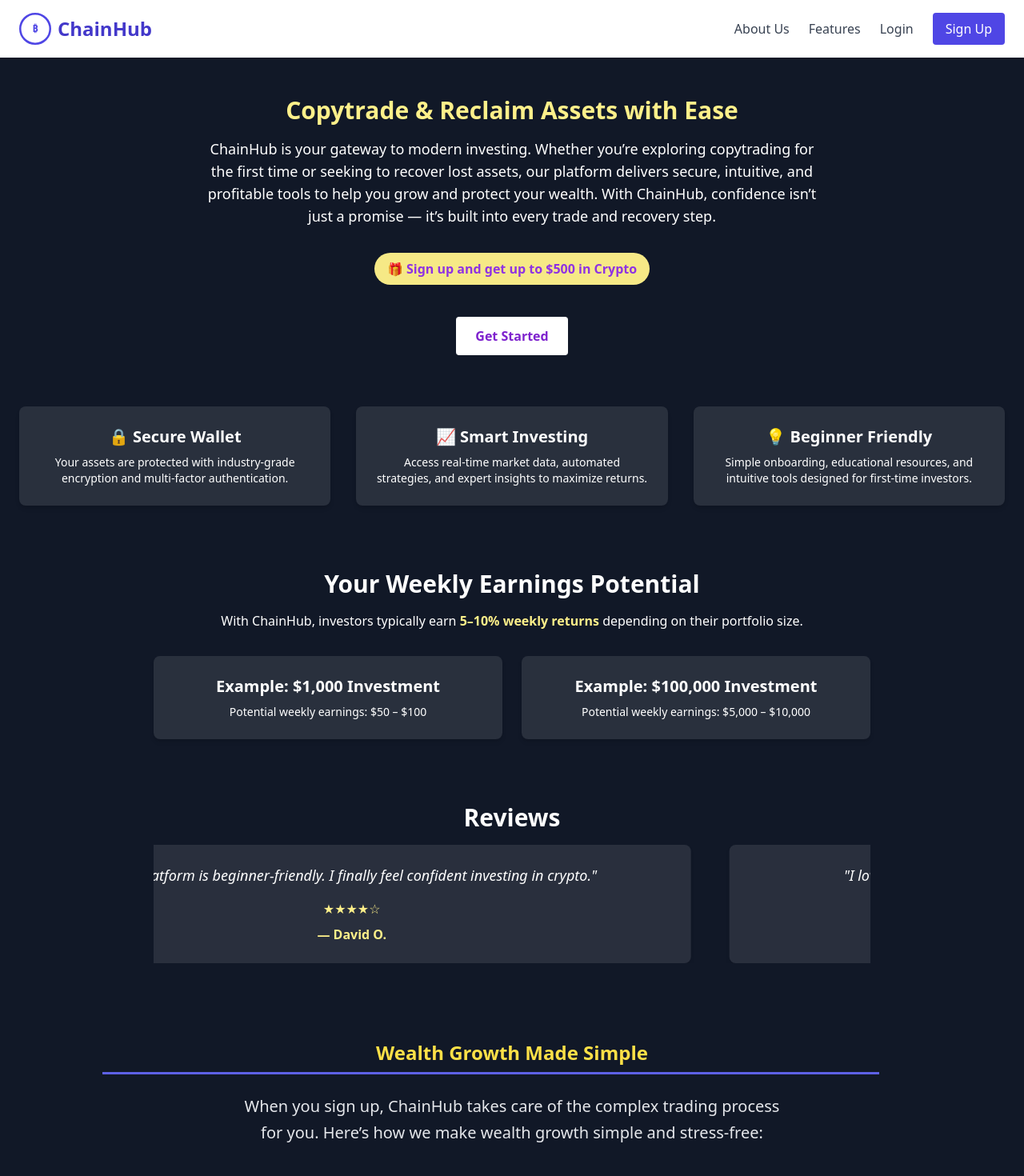
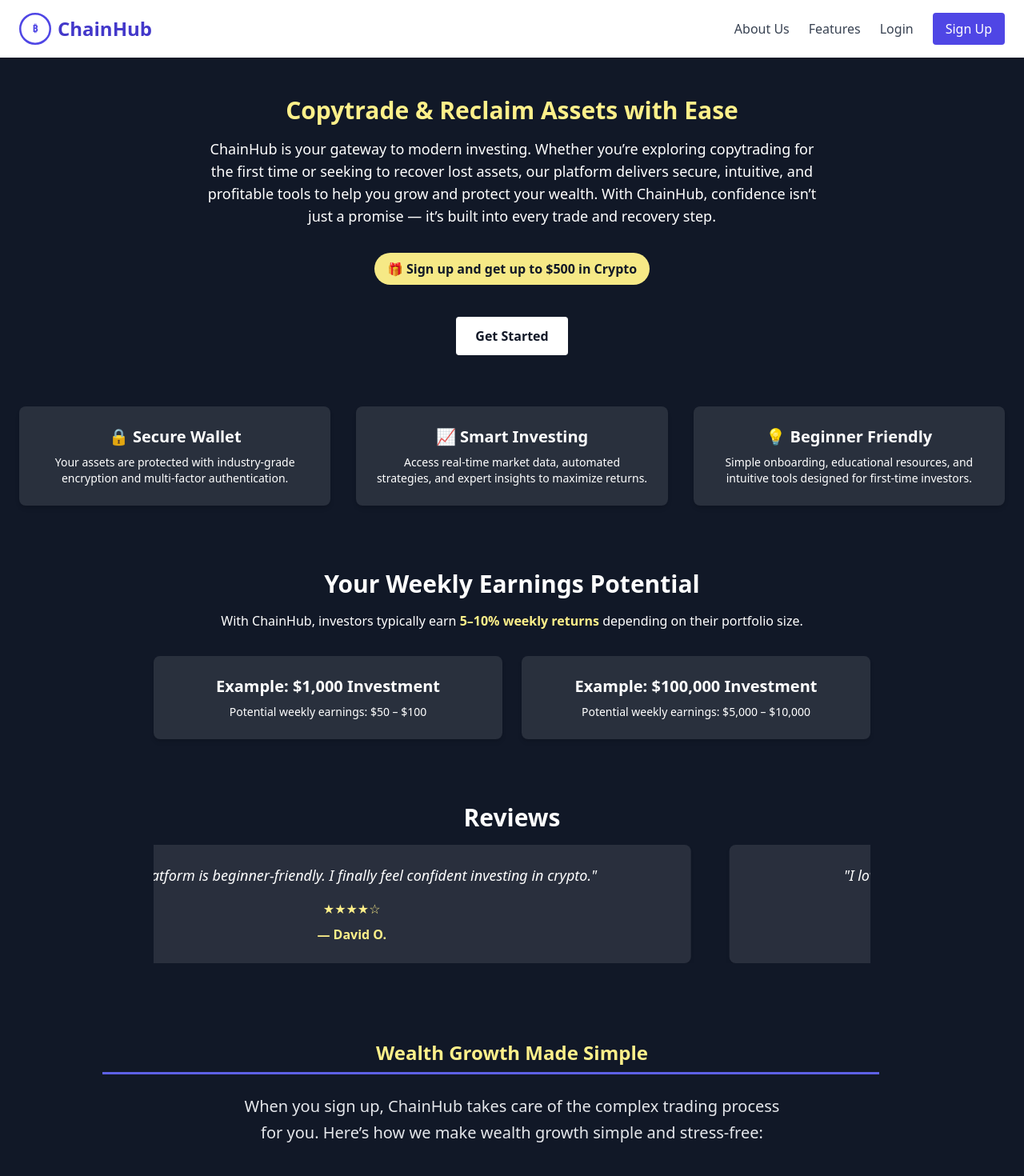
Before and after one commit to O-G-A1/CryptoInsider, a React (Create React App) app in the folder Frontend/: page / in a window 1280 px wide. Shown: the top 1470 px of the page at 80% size. Built offline with nearby package versions, Linux system fonts and the light colour scheme.

Commit message:
updatetext

```diff
--- a/Frontend/src/App.js
+++ b/Frontend/src/App.js
@@ -58,13 +58,13 @@
                 </div>
                 {/* 🎁 Promo Badge */}
                 <div className="flex flex-col items-center space-y-4 mt-8">
-                  <p className="inline-block bg-yellow-200 text-purple-600 font-bold px-4 py-2 rounded-full mb-6 animate-pulse">
+                  <p className="inline-block bg-yellow-200 text-gray-900 font-bold px-4 py-2 rounded-full mb-6 animate-pulse">
                     🎁 Sign up and get up to $500 in Crypto
                   </p>
 
                   <button
                     onClick={() => setShowSignup(true)}
-                    className="bg-white text-purple-700 font-semibold px-6 py-3 rounded hover:bg-gray-100 transition"
+                    className="bg-white text-gray-900 font-semibold px-6 py-3 rounded hover:bg-gray-100 transition"
                   >
                     Get Started
                   </button>
@@ -251,7 +251,7 @@
                 {/* Wealth Growth Section */}
                 <div className="text-gray-200 py-16 px-6 mt-8">
                   <div className="max-w-5xl mx-auto text-center">
-                    <h2 className="text-2xl font-bold mb-2 text-yellow-300">
+                    <h2 className="text-2xl font-bold mb-2 text-yellow-200">
                       Wealth Growth Made Simple
                     </h2>
                     <span className="animate-underline"></span>
```
